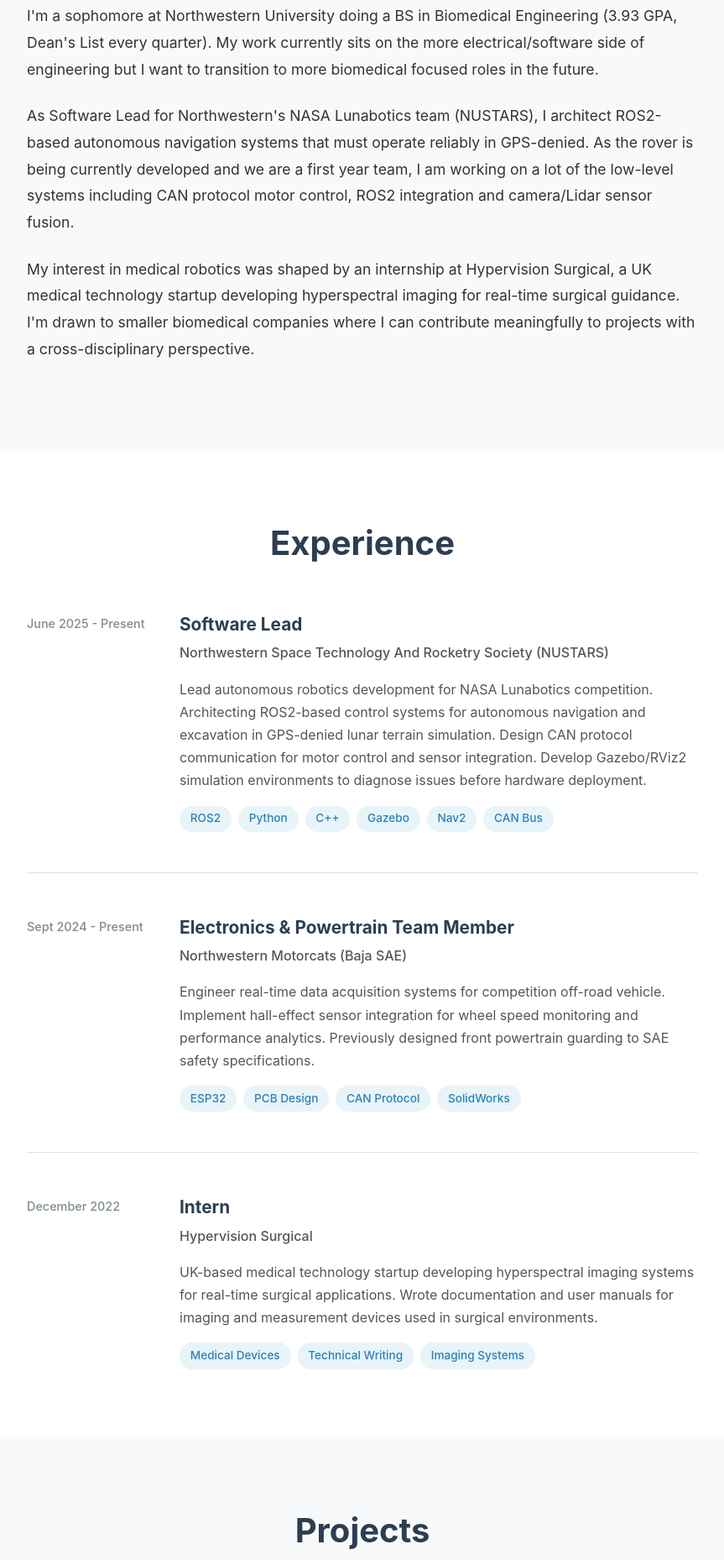
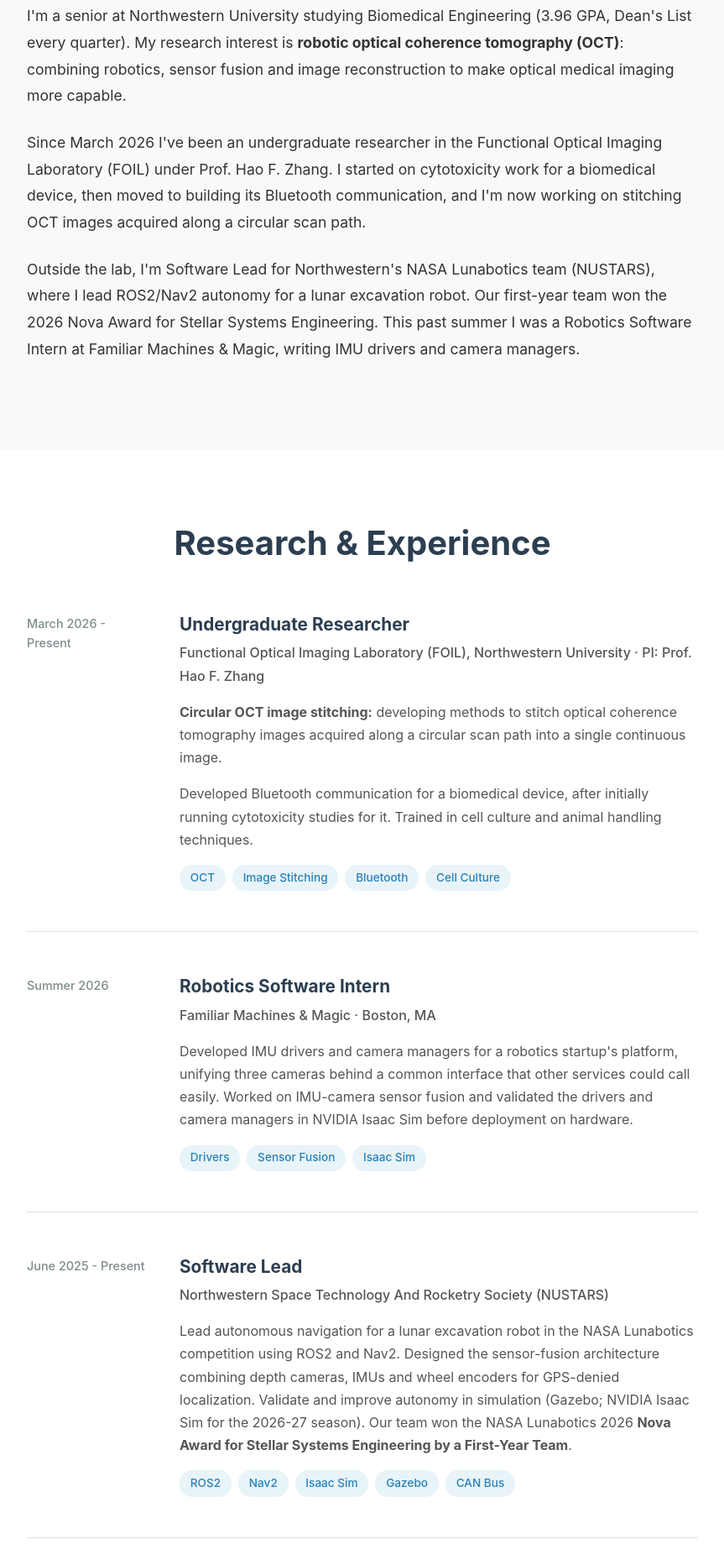
Before and after one commit to AlexanderHalley/AlexanderHalley.github.io, a plain HTML site: page index.html in a window 1280 px wide. Shown: the part 752-2610 px from the top of the page at 84% size, without its empty margins (208-1071 px from the left). Drawn offline with Linux system fonts and the light colour scheme.

Commit message:
Update site for PhD applications and host CV PDF
- Hero/about reframed around robotic OCT research interest
- Added FOIL research (Prof. Hao F. Zhang) and Familiar Machines & Magic internship
- NUSTARS: Isaac Sim and 2026 Nova Award; Baja role updated; Hypervision shortened
- Added anoscopy capstone project card
- Updated GPA, coursework, skills, contact blurb and footer year
- Lunabotics page: refreshed current status
- CV PDF hosted in repo; resume buttons point to it

Co-Authored-By: Claude Opus 5.5 <noreply@anthropic.com>

```diff
--- a/index.html
+++ b/index.html
@@ -3,7 +3,7 @@
 <head>
     <meta charset="UTF-8">
     <meta name="viewport" content="width=device-width, initial-scale=1.0">
-    <title>Alexander Halley - Robotics & Biomedical Engineering</title>
+    <title>Alexander Halley - Robotic OCT & Biomedical Engineering</title>
     <link rel="stylesheet" href="style.css">
 </head>
 <body>
@@ -24,11 +24,11 @@
     <section id="hero">
         <div class="hero-content">
             <h1>Alexander Halley</h1>
-            <p class="subtitle">Biomedical Engineering · Robotics · Autonomous Systems</p>
-            <p class="tagline">Developing autonomous systems for medical and space applications</p>
+            <p class="subtitle">Biomedical Engineering · Robotic OCT · Autonomous Systems</p>
+            <p class="tagline">Bringing robotics and sensor fusion to optical medical imaging</p>
             <div class="hero-buttons">
                 <a href="#projects" class="cta-button">View Projects</a>
-                <a href="https://drive.google.com/file/d/18qAuwkwxzYKGoVfMySXIFR-qFdnsAC4X/view?usp=drive_link" class="cta-button cta-secondary" target="_blank">Download Resume</a>
+                <a href="Alexander_Halley_CV.pdf" class="cta-button cta-secondary" target="_blank">Download CV</a>
             </div>
         </div>
     </section>
@@ -39,23 +39,22 @@
             <div class="about-content">
                 <div class="about-text">
                     <p>
-                        I'm a sophomore at Northwestern University doing a BS in
-                        Biomedical Engineering (3.93 GPA, Dean's List every quarter).
-                        My work currently sits on the more electrical/software side of engineering but
-                        I want to transition to more biomedical focused roles in the future.
+                        I'm a senior at Northwestern University studying Biomedical Engineering
+                        (3.96 GPA, Dean's List every quarter). My research interest is
+                        <strong>robotic optical coherence tomography (OCT)</strong>: combining robotics,
+                        sensor fusion and image reconstruction to make optical medical imaging more capable.
                     </p>
                     <p>
-                        As Software Lead for Northwestern's NASA Lunabotics team (NUSTARS), I architect
-                        ROS2-based autonomous navigation systems that must operate reliably in GPS-denied.
-                        As the rover is being currently developed and we are a first year team, I am working
-                        on a lot of the low-level systems including CAN protocol motor control, ROS2 integration
-                        and camera/Lidar sensor fusion.
+                        Since March 2026 I've been an undergraduate researcher in the Functional Optical
+                        Imaging Laboratory (FOIL) under Prof. Hao F. Zhang. I started on cytotoxicity work
+                        for a biomedical device, then moved to building its Bluetooth communication, and
+                        I'm now working on stitching OCT images acquired along a circular scan path.
                     </p>
                     <p>
-                        My interest in medical robotics was shaped by an internship at Hypervision Surgical,
-                        a UK medical technology startup developing hyperspectral imaging for real-time
-                        surgical guidance. I'm drawn to smaller biomedical companies where I can contribute
-                        meaningfully to projects with a cross-disciplinary perspective.
+                        Outside the lab, I'm Software Lead for Northwestern's NASA Lunabotics team (NUSTARS),
+                        where I lead ROS2/Nav2 autonomy for a lunar excavation robot. Our first-year team won
+                        the 2026 Nova Award for Stellar Systems Engineering. This past summer I was a Robotics
+                        Software Intern at Familiar Machines &amp; Magic, writing IMU drivers and camera managers.
                     </p>
                 </div>
             </div>
@@ -64,8 +63,50 @@
 
     <section id="experience">
         <div class="container">
-            <h2>Experience</h2>
+            <h2>Research &amp; Experience</h2>
             <div class="experience-timeline">
+
+                <div class="experience-item">
+                    <div class="experience-date">March 2026 - Present</div>
+                    <div class="experience-content">
+                        <h3>Undergraduate Researcher</h3>
+                        <p class="experience-org">Functional Optical Imaging Laboratory (FOIL), Northwestern University · PI: Prof. Hao F. Zhang</p>
+                        <p>
+                            <strong>Circular OCT image stitching:</strong> developing methods to stitch optical
+                            coherence tomography images acquired along a circular scan path into a single
+                            continuous image.
+                        </p>
+                        <p>
+                            Developed Bluetooth communication for a biomedical device, after initially running
+                            cytotoxicity studies for it. Trained in cell culture and animal handling techniques.
+                        </p>
+                        <div class="experience-tags">
+                            <span class="tag">OCT</span>
+                            <span class="tag">Image Stitching</span>
+                            <span class="tag">Bluetooth</span>
+                            <span class="tag">Cell Culture</span>
+                        </div>
+                    </div>
+                </div>
+
+                <div class="experience-item">
+                    <div class="experience-date">Summer 2026</div>
+                    <div class="experience-content">
+                        <h3>Robotics Software Intern</h3>
+                        <p class="experience-org">Familiar Machines &amp; Magic · Boston, MA</p>
+                        <p>
+                            Developed IMU drivers and camera managers for a robotics startup's platform, unifying
+                            three cameras behind a common interface that other services could call easily. Worked
+                            on IMU-camera sensor fusion and validated the drivers and camera managers in
+                            NVIDIA Isaac Sim before deployment on hardware.
+                        </p>
+                        <div class="experience-tags">
+                            <span class="tag">Drivers</span>
+                            <span class="tag">Sensor Fusion</span>
+                            <span class="tag">Isaac Sim</span>
+                        </div>
+                    </div>
+                </div>
 
                 <div class="experience-item">
                     <div class="experience-date">June 2025 - Present</div>
@@ -73,37 +114,36 @@
                         <h3>Software Lead</h3>
                         <p class="experience-org">Northwestern Space Technology And Rocketry Society (NUSTARS)</p>
                         <p>
-                            Lead autonomous robotics development for NASA Lunabotics competition. Architecting
-                            ROS2-based control systems for autonomous navigation and excavation in GPS-denied
-                            lunar terrain simulation. Design CAN protocol communication for motor control and
-                            sensor integration. Develop Gazebo/RViz2 simulation environments to diagnose issues
-                            before hardware deployment.
+                            Lead autonomous navigation for a lunar excavation robot in the NASA Lunabotics
+                            competition using ROS2 and Nav2. Designed the sensor-fusion architecture combining
+                            depth cameras, IMUs and wheel encoders for GPS-denied localization. Validate and
+                            improve autonomy in simulation (Gazebo; NVIDIA Isaac Sim for the 2026-27 season).
+                            Our team won the NASA Lunabotics 2026 <strong>Nova Award for Stellar Systems
+                            Engineering by a First-Year Team</strong>.
                         </p>
                         <div class="experience-tags">
                             <span class="tag">ROS2</span>
-                            <span class="tag">Python</span>
-                            <span class="tag">C++</span>
+                            <span class="tag">Nav2</span>
+                            <span class="tag">Isaac Sim</span>
                             <span class="tag">Gazebo</span>
-                            <span class="tag">Nav2</span>
                             <span class="tag">CAN Bus</span>
                         </div>
                     </div>
                 </div>
 
                 <div class="experience-item">
-                    <div class="experience-date">Sept 2024 - Present</div>
+                    <div class="experience-date">Sept 2025 - Present</div>
                     <div class="experience-content">
-                        <h3>Electronics & Powertrain Team Member</h3>
+                        <h3>Electronics Lead Member</h3>
                         <p class="experience-org">Northwestern Motorcats (Baja SAE)</p>
                         <p>
-                            Engineer real-time data acquisition systems for competition off-road vehicle.
-                            Implement hall-effect sensor integration for wheel speed monitoring and performance
-                            analytics. Previously designed front powertrain guarding to SAE safety specifications.
+                            Lead and review the system architecture for the team's electronics systems and
+                            design custom sensor PCBs in KiCad. Previously on the powertrain sub-team (from
+                            Sept 2024), designing front powertrain guarding in SolidWorks and machining parts.
                         </p>
                         <div class="experience-tags">
-                            <span class="tag">ESP32</span>
+                            <span class="tag">System Architecture</span>
                             <span class="tag">PCB Design</span>
-                            <span class="tag">CAN Protocol</span>
                             <span class="tag">SolidWorks</span>
                         </div>
                     </div>
@@ -112,18 +152,12 @@
                 <div class="experience-item">
                     <div class="experience-date">December 2022</div>
                     <div class="experience-content">
-                        <h3>Intern</h3>
-                        <p class="experience-org">Hypervision Surgical</p>
+                        <h3>Engineering Intern</h3>
+                        <p class="experience-org">Hypervision Surgical · London, UK</p>
                         <p>
-                            UK-based medical technology startup developing hyperspectral imaging systems for
-                            real-time surgical applications. Wrote documentation and user manuals
-                            for imaging and measurement devices used in surgical environments.
+                            Wrote the user manual for a latency-measurement device at a hyperspectral
+                            surgical-imaging startup.
                         </p>
-                        <div class="experience-tags">
-                            <span class="tag">Medical Devices</span>
-                            <span class="tag">Technical Writing</span>
-                            <span class="tag">Imaging Systems</span>
-                        </div>
                     </div>
                 </div>
 
@@ -138,14 +172,35 @@
 
                 <div class="project-card">
                     <div class="project-image">
+                        <div class="placeholder-image">Anoscopy Workstation</div>
+                    </div>
+                    <div class="project-content">
+                        <h3>Low-Cost High-Resolution Anoscopy Workstation</h3>
+                        <p class="project-role">Senior Capstone Design | Northwestern BME</p>
+                        <p>
+                            Designing a low-cost, high-resolution imaging workstation for anoscopy. The current
+                            prototype pairs a Raspberry Pi HQ Camera and zoom lens with a Raspberry Pi 5, an
+                            integrated display and a stand.
+                        </p>
+                        <div class="project-tags">
+                            <span class="tag">Medical Imaging</span>
+                            <span class="tag">Raspberry Pi</span>
+                            <span class="tag">Optics</span>
+                        </div>
+                    </div>
+                </div>
+
+                <div class="project-card">
+                    <div class="project-image">
                         <img src="images/projects/nustars/rover.png" alt="NUSTARS Rover">
                     </div>
                     <div class="project-content">
                         <h3>Autonomous Lunar Rover</h3>
                         <p class="project-role">Software/LV electrical Lead | NUSTARS</p>
                         <p>
-                            ROS2-based autonomous navigation for NASA Lunabotics competition. Implementing
-                            SLAM, computer vision, and sensor fusion for GPS-denied terrain navigation.
+                            ROS2-based autonomous navigation for NASA Lunabotics competition, with sensor fusion
+                            for GPS-denied terrain and simulation in Gazebo and Isaac Sim. Winner of the 2026
+                            Nova Award for Stellar Systems Engineering by a First-Year Team.
                         </p>
                         <div class="project-tags">
                             <span class="tag">ROS2</span>
@@ -211,7 +266,7 @@
                 <div class="degree-info">
                     <h3>Northwestern University</h3>
                     <p class="degree-title">B.S. Biomedical Engineering </p>
-                    <p class="degree-meta">Expected 2027 · GPA: 3.93 · Dean's List</p>
+                    <p class="degree-meta">Expected June 2027 · GPA: 3.96 · Dean's List (every quarter)</p>
                 </div>
 
                 <div class="coursework-grid">
@@ -234,8 +289,11 @@
                     <div class="coursework-category">
                         <h4>Biomedical Engineering</h4>
                         <ul>
+                            <li>Capstone Design</li>
                             <li>Biomedical Signals & Circuits x2</li>
                             <li>Biomedical Instrumentation</li>
+                            <li>Transport Fundamentals</li>
+                            <li>Biomechanics</li>
                             <li>Engineering Analysis & Design</li>
                         </ul>
                     </div>
@@ -268,15 +326,25 @@
                     <h3>Robotics</h3>
                     <ul>
                         <li>ROS2 / Nav2</li>
-                        <li>Gazebo Simulation</li>
-                        <li>Autonomous Navigation</li>
+                        <li>NVIDIA Isaac Sim / Gazebo</li>
+                        <li>IMU &amp; Camera Drivers</li>
                         <li>Sensor Fusion</li>
+                    </ul>
+                </div>
+                <div class="skill-category">
+                    <h3>Imaging &amp; Lab</h3>
+                    <ul>
+                        <li>Optical Coherence Tomography</li>
+                        <li>Image Stitching</li>
+                        <li>Cell Culture &amp; Cytotoxicity</li>
+                        <li>Animal Handling</li>
                     </ul>
                 </div>
                 <div class="skill-category">
                     <h3>Hardware</h3>
                     <ul>
                         <li>Embedded Systems</li>
+                        <li>Bluetooth</li>
                         <li>PCB Design (KiCad)</li>
                         <li>Motor Control</li>
                         <li>CAN Bus Protocol</li>
@@ -304,21 +372,21 @@
             <h2>Get In Touch</h2>
             <div class="contact-content">
                 <p>
-                    I'm seeking Summer 2026 internships in surgical robotics, medical device development,
-                    and autonomous systems. Particularly interested in smaller biomedical companies.
+                    I'm applying to PhD programs starting Fall 2027, focused on robotic OCT and
+                    robot-assisted medical imaging. I'd love to hear from labs working in this space.
                 </p>
                 <div class="contact-links">
                     <a href="mailto:alexanderhalley2023@u.northwestern.edu" class="contact-button">Email</a>
                     <a href="https://github.com/AlexanderHalley" class="contact-button" target="_blank">GitHub</a>
                     <a href="https://linkedin.com/in/alexander-halley-9a2354249/" class="contact-button" target="_blank">LinkedIn</a>
-                    <a href="https://drive.google.com/file/d/18qAuwkwxzYKGoVfMySXIFR-qFdnsAC4X/view?usp=drive_link" class="contact-button" target="_blank">Resume (PDF)</a>
+                    <a href="Alexander_Halley_CV.pdf" class="contact-button" target="_blank">CV (PDF)</a>
                 </div>
             </div>
         </div>
     </section>
 
     <footer>
-        <p>&copy; 2025 Alexander Halley</p>
+        <p>&copy; 2026 Alexander Halley</p>
     </footer>
 </body>
 </html>
```
Also changed, not shown: projects/baja.html (+1 -1 lines), projects/baja_daq.html (+1 -1 lines), projects/lunabotics.html (+7 -12 lines), 1 other file.
